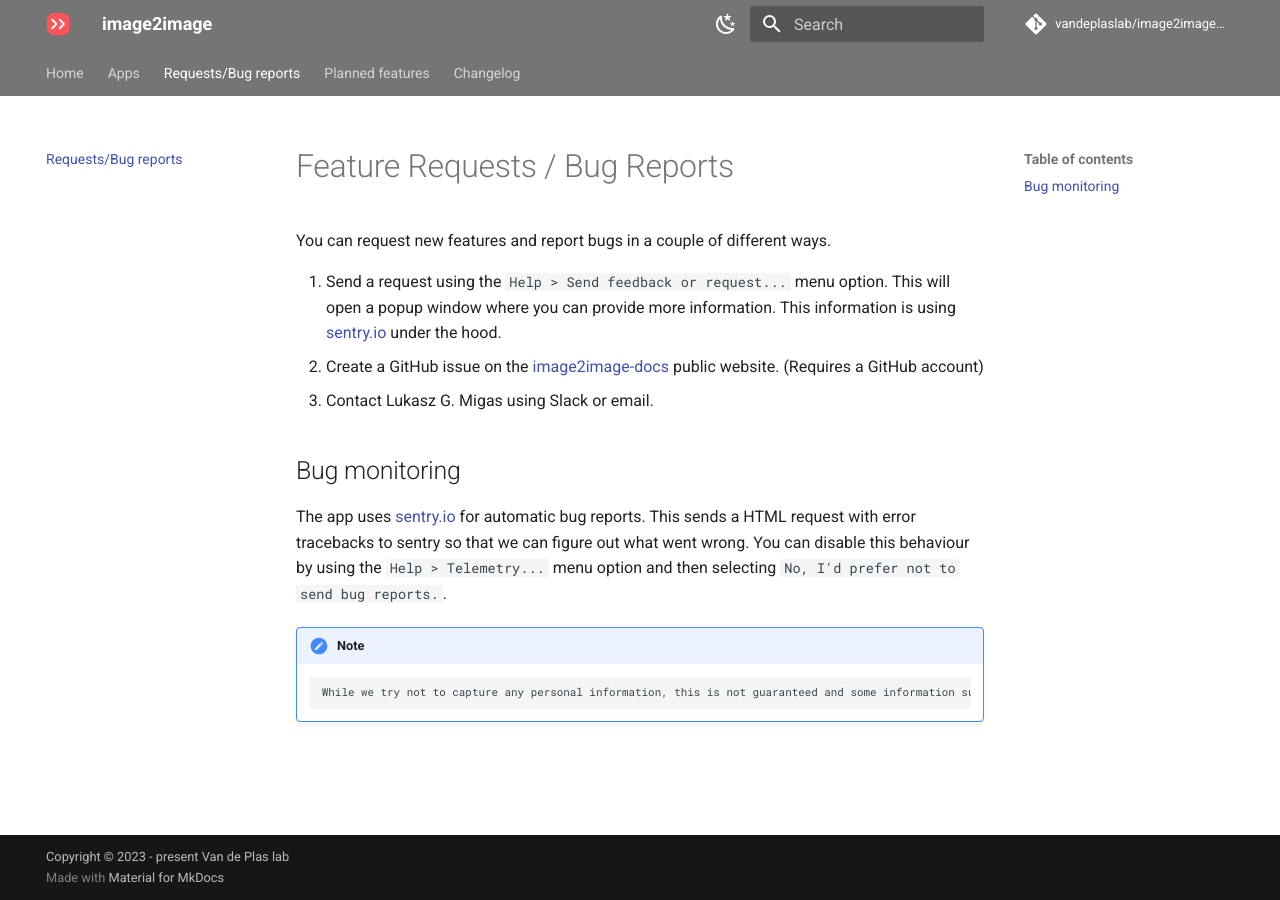
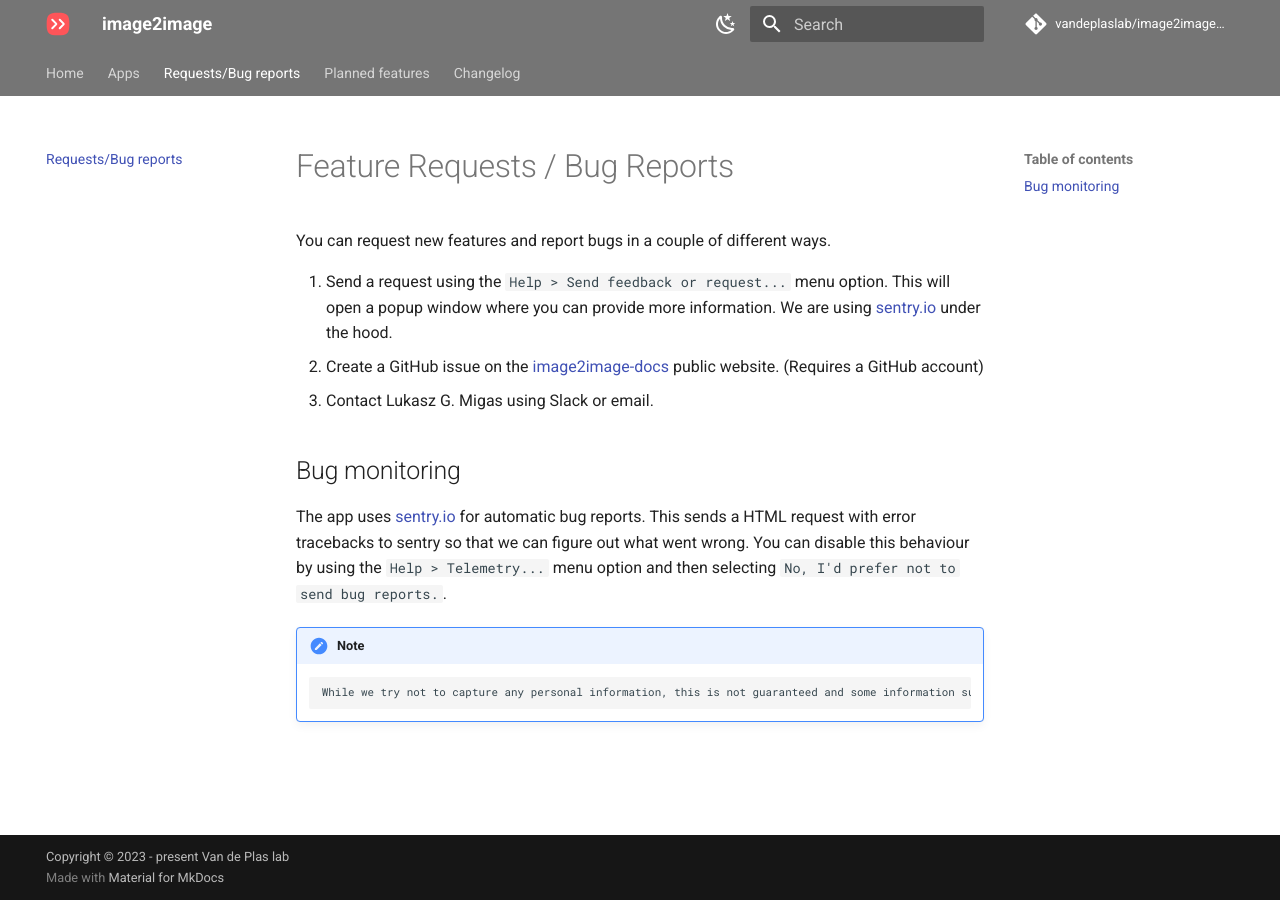
Before and after one commit to vandeplaslab/image2image-docs, an MkDocs documentation site: the page built from docs/request.md, in a window 1280 px wide. Built offline with MkDocs 1.6.1 and Material for MkDocs 9.7.7, drawn with Linux system fonts in a browser that asks for light colours; comment, search, counter and statistics services are not loaded.

Commit message:
Update request.md

```diff
--- a/docs/request.md
+++ b/docs/request.md
@@ -2,7 +2,7 @@
 
 You can request new features and report bugs in a couple of different ways.
 
-1. Send a request using the `Help > Send feedback or request...` menu option. This will open a popup window where you can provide more information. This information is using [sentry.io](https://sentry.io/welcome/) under the hood.
+1. Send a request using the `Help > Send feedback or request...` menu option. This will open a popup window where you can provide more information. We are using [sentry.io](https://sentry.io/welcome/) under the hood.
 2. Create a GitHub issue on the [image2image-docs](https://github.com/vandeplaslab/image2image-docs) public website. (Requires a GitHub account)
 3. Contact Lukasz G. Migas using Slack or email.
 
```
